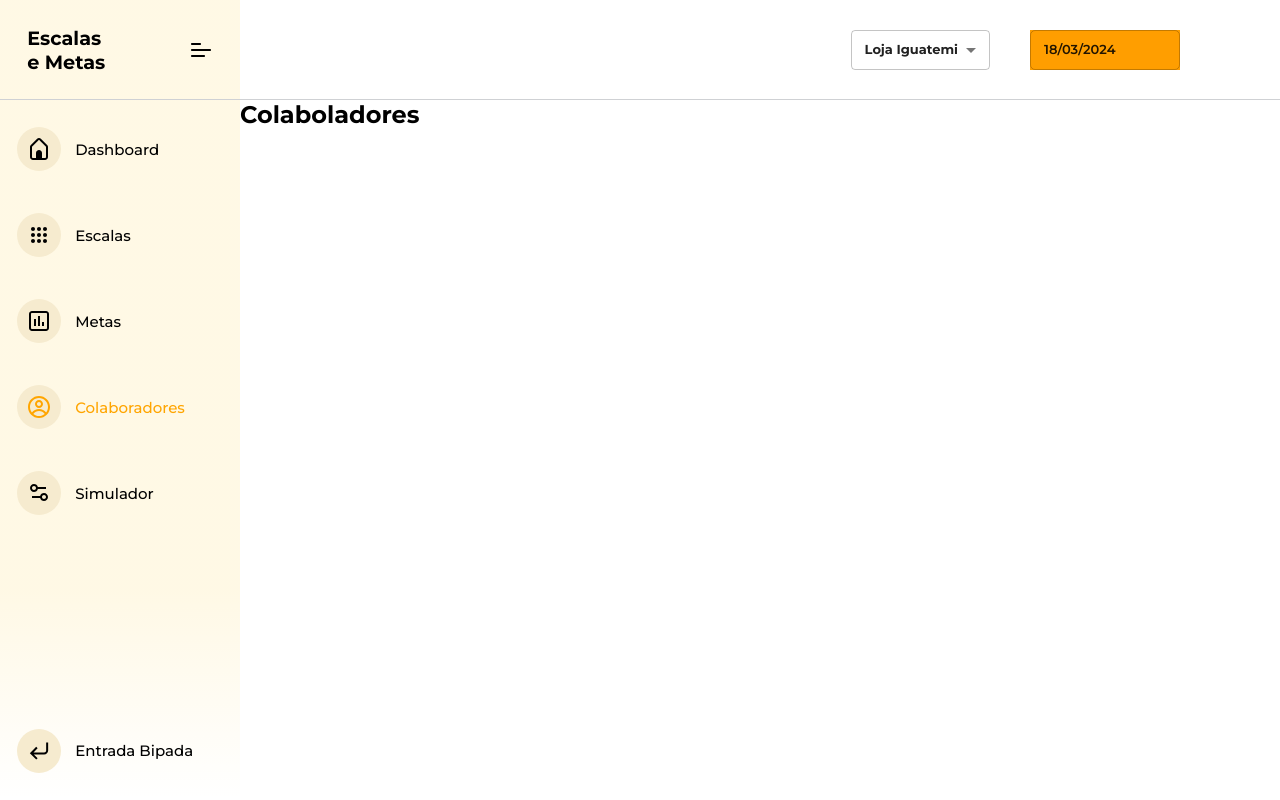
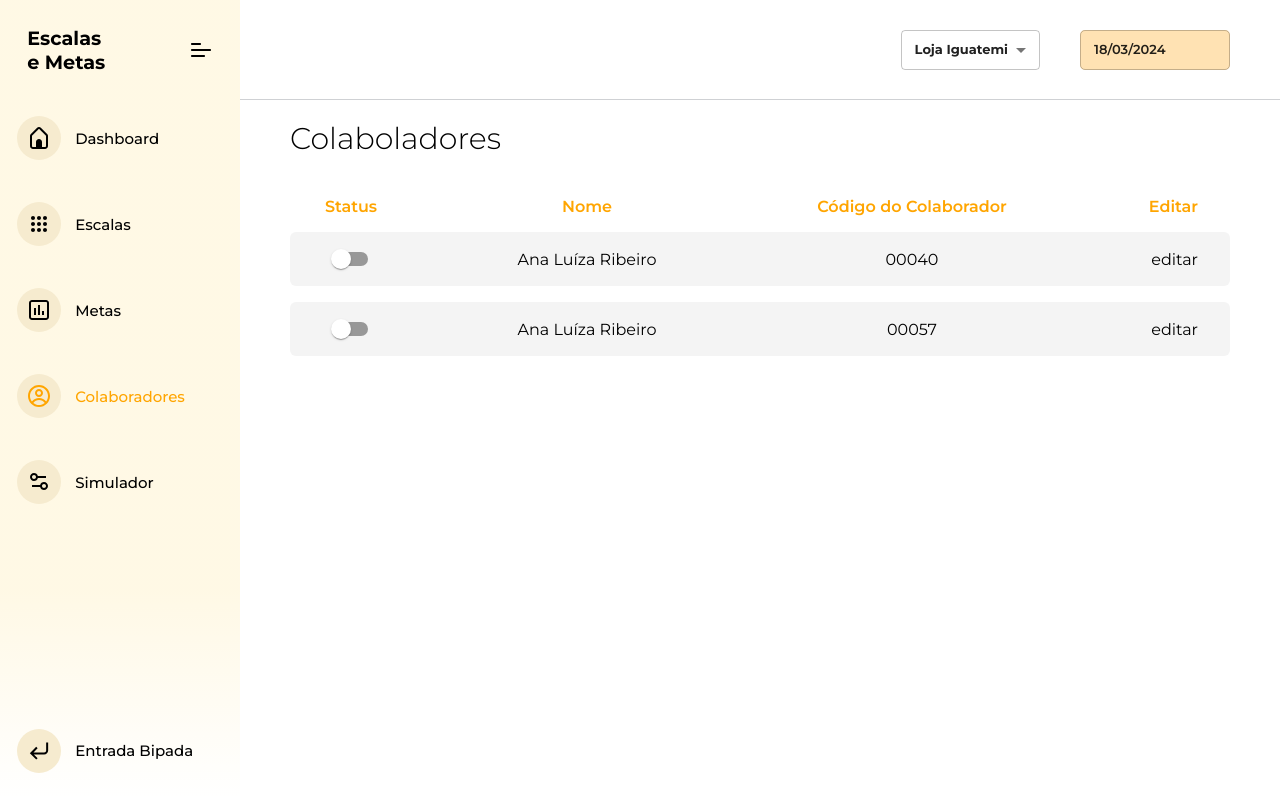
Before and after one commit to Wilianbps/App-Natura-Escalas-e-Metas-Frontend, a React (Vite) app: page /colaboradores in a window 1280 px wide. Built offline with nearby package versions, Linux system fonts and the light colour scheme.

Commit message:
feat: add table in the component employees

```diff
--- a/src/components/DatePickerMUI/styles.ts
+++ b/src/components/DatePickerMUI/styles.ts
@@ -2,10 +2,10 @@ import styled from '@emotion/styled'
 import { DatePicker } from '@mui/x-date-pickers/'
 
 export const StyledDatePicker = styled(DatePicker)`
-  background-color: #ff9e00;
+  background-color: ${(props) => props.theme.yellowMedium};
   width: 9.375rem;
+  border-radius: 0.3rem;
 
-  border-radius: 0px;
   input {
     font-size: 13px;
     height: 7px;
--- a/src/components/header/styles.ts
+++ b/src/components/header/styles.ts
@@ -6,6 +6,6 @@ export const ContainerHeader = styled.header`
   display: flex;
   align-items: center;
   justify-content: flex-end;
-  padding-right: 6.25rem;
+  padding-right: 3.125rem;
   gap: 2.5rem;
 `
--- a/src/components/sidebar/styles.ts
+++ b/src/components/sidebar/styles.ts
@@ -10,7 +10,7 @@ export const ContainerSidebar = styled.aside`
 
 export const Header = styled.header`
   height: 6.25rem;
-  border-bottom: solid 1px #cfd1d4;
+  /*   border-bottom: solid 1px #cfd1d4; */
   padding: 1.7rem;
   display: flex;
   justify-content: space-between;
@@ -29,6 +29,6 @@ export const Header = styled.header`
 `
 
 export const ContentSidebarNavigation = styled.section`
-  padding: 1.7rem;
+  padding: 1rem 1.7rem 1.7rem;
   height: calc(100% - 100px);
 `
--- a/src/pages/Employees/index.tsx
+++ b/src/pages/Employees/index.tsx
@@ -1,7 +1,43 @@
+import { Switch } from '@mui/material'
+
+import { Container } from './styles'
+
 export function Employees() {
   return (
-    <div>
-      <h1>Colaboladores</h1>
-    </div>
+    <Container>
+      <header>
+        <h1>Colaboladores</h1>
+      </header>
+
+      <table>
+        <thead>
+          <tr>
+            <td width={50}>Status</td>
+            <td width={350}>Nome</td>
+            <td width={300}>Código do Colaborador</td>
+            <td>Editar</td>
+          </tr>
+        </thead>
+
+        <tbody>
+          <tr>
+            <td>
+              <Switch />
+            </td>
+            <td>Ana Luíza Ribeiro</td>
+            <td>00040</td>
+            <td>editar</td>
+          </tr>
+          <tr>
+            <td>
+              <Switch />
+            </td>
+            <td>Ana Luíza Ribeiro</td>
+            <td>00057</td>
+            <td>editar</td>
+          </tr>
+        </tbody>
+      </table>
+    </Container>
   )
 }
--- /dev/null
+++ b/src/pages/Employees/styles.ts
@@ -0,0 +1,48 @@
+import styled from '@emotion/styled'
+
+export const Container = styled.section`
+  padding: 1.25rem 3.125rem;
+
+  h1 {
+    font-size: 1.875rem;
+    font-weight: 300;
+  }
+
+  table {
+    width: 100%;
+    border-collapse: separate;
+    border-spacing: 0 1rem;
+    margin-top: 1.5rem;
+
+    thead {
+      td {
+        padding: 0 2rem;
+        text-align: center;
+        font-weight: 600;
+        color: orange;
+
+        &:last-child {
+          text-align: end;
+        }
+      }
+    }
+
+    tbody {
+      td {
+        padding: 0.5rem 2rem;
+        background-color: ${(props) => props.theme.grayLight};
+        text-align: center;
+        &:first-child {
+          border-top-left-radius: 6px;
+          border-bottom-left-radius: 6px;
+        }
+
+        &:last-child {
+          border-top-right-radius: 6px;
+          border-bottom-right-radius: 6px;
+          text-align: end;
+        }
+      }
+    }
+  }
+`
--- a/src/styles/themes/default.ts
+++ b/src/styles/themes/default.ts
@@ -8,14 +8,18 @@ declare module '@mui/material/styles' {
     red: React.CSSProperties['color']
     black: React.CSSProperties['color']
     yellowLight: React.CSSProperties['color']
+    yellowMedium: React.CSSProperties['color']
     orangeDark: React.CSSProperties['color']
+    grayLight: React.CSSProperties['color']
   }
   interface ThemeOptions {
     white: React.CSSProperties['color']
     red: React.CSSProperties['color']
     black: React.CSSProperties['color']
     yellowLight: React.CSSProperties['color']
+    yellowMedium: React.CSSProperties['color']
     orangeDark: React.CSSProperties['color']
+    grayLight: React.CSSProperties['color']
   }
 }
 
@@ -25,8 +29,11 @@ export const defaultTheme = createTheme({
   black: 'black',
 
   yellowLight: '#F6EBCF',
+  yellowMedium: '#ffe2b3',
 
   orangeDark: '#FF9E00',
+
+  grayLight: '#F4F4F4',
 
   typography: {
     fontFamily: 'Montserrat',
```
Also changed, not shown: src/pages/Employees/employees.tsx (added, +10 -0 lines).
